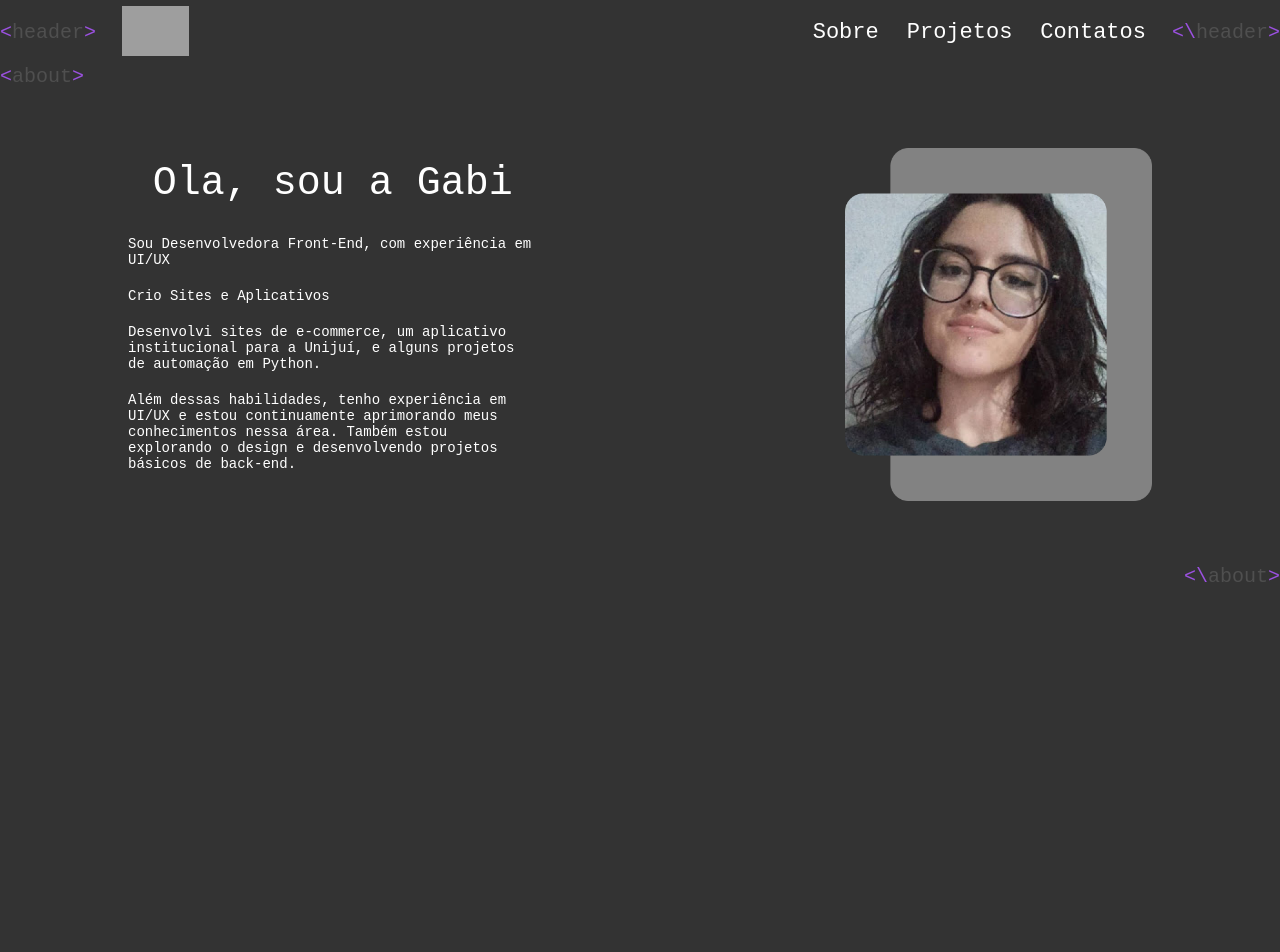
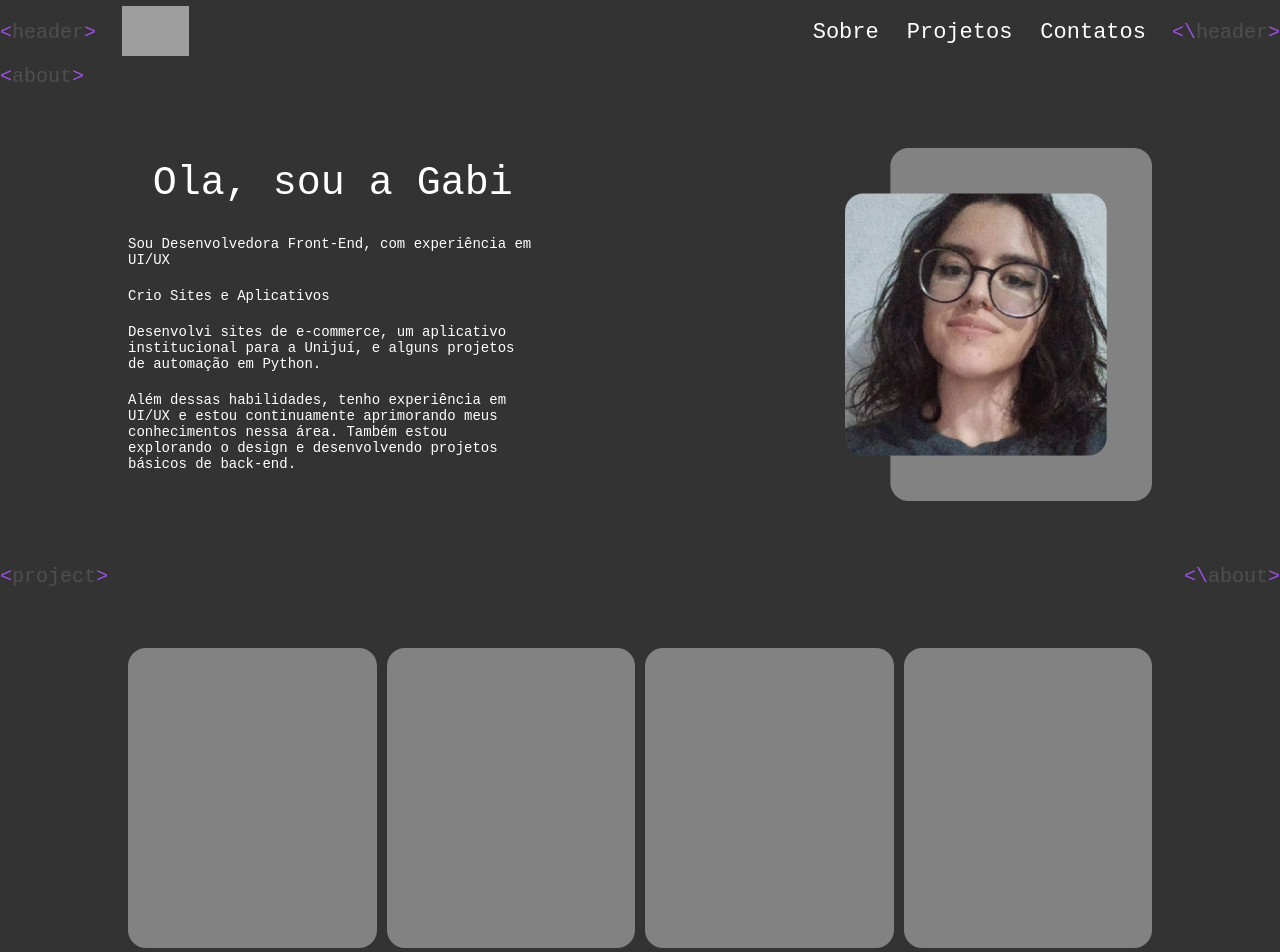
Before and after one commit to GabrielaZanetti/portifolio, a React (Create React App) app: page / in a window 1280 px wide. Shown: the top 952 px of the page. Before the commit the page ends 800 px from the top, so only its background shows below. Built offline with nearby package versions, Linux system fonts and the light colour scheme; grey boxes are pictures that could not be loaded.

Commit message:
feat: criação dos projetos e inclusao na tela inicial

```diff
--- a/src/App.tsx
+++ b/src/App.tsx
@@ -1,12 +1,14 @@
 import React from 'react'
 import Header from './component/header/Header'
 import Sobre from './component/sobre/Sobre'
+import Projetos from './component/projects/Projetos'
 
 function App() {
     return (
         <div className="App">
             <Header />
             <Sobre />
+            <Projetos />
         </div>
     )
 }
--- /dev/null
+++ b/src/component/projects/Projetos.tsx
@@ -0,0 +1,22 @@
+import React from 'react'
+import UIElement from '../elementUi/UIElement';
+import "./style.scss"
+
+const Projetos: React.FC = () => {
+    return (
+        <div id='Projetos'>
+            <UIElement text='project' />
+            <div className="container">
+                <div className="lista">
+                    <div className="item-lista"></div>
+                    <div className="item-lista"></div>
+                    <div className="item-lista"></div>
+                    <div className="item-lista"></div>
+                </div>
+            </div>
+            <UIElement text='project' fechar={true} />
+        </div>
+    )
+}
+
+export default Projetos;
--- /dev/null
+++ b/src/component/projects/style.scss
@@ -0,0 +1,17 @@
+#Projetos {
+    .container {
+        margin-top: 60px;
+        margin-bottom: 60px;
+        .lista {
+            display: grid;
+            grid-template-columns: 1fr 1fr 1fr 1fr;
+            gap: 10px;
+            width: 100%;
+            .item-lista {
+                height: 300px;
+                background-color: #828282;
+                border-radius: 18px;
+            }
+        }
+    }
+}
```
